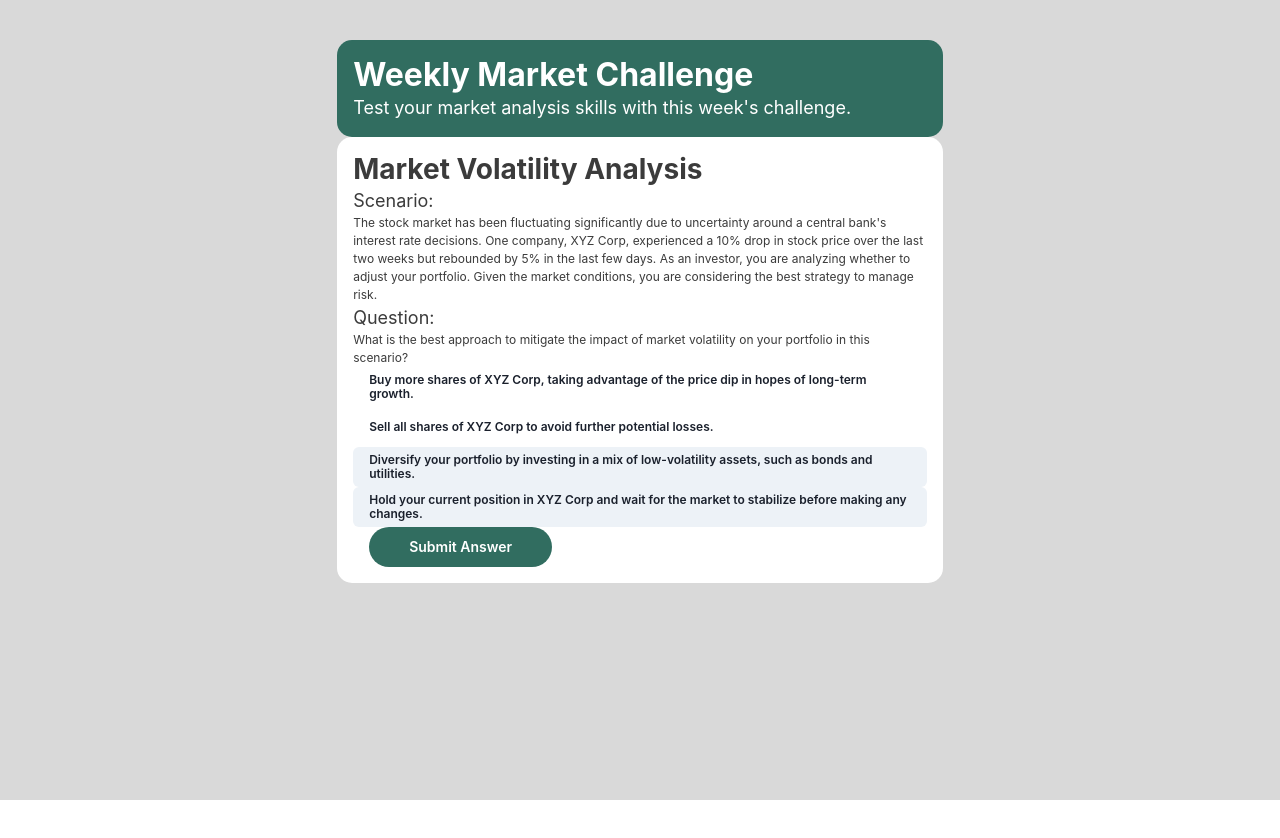
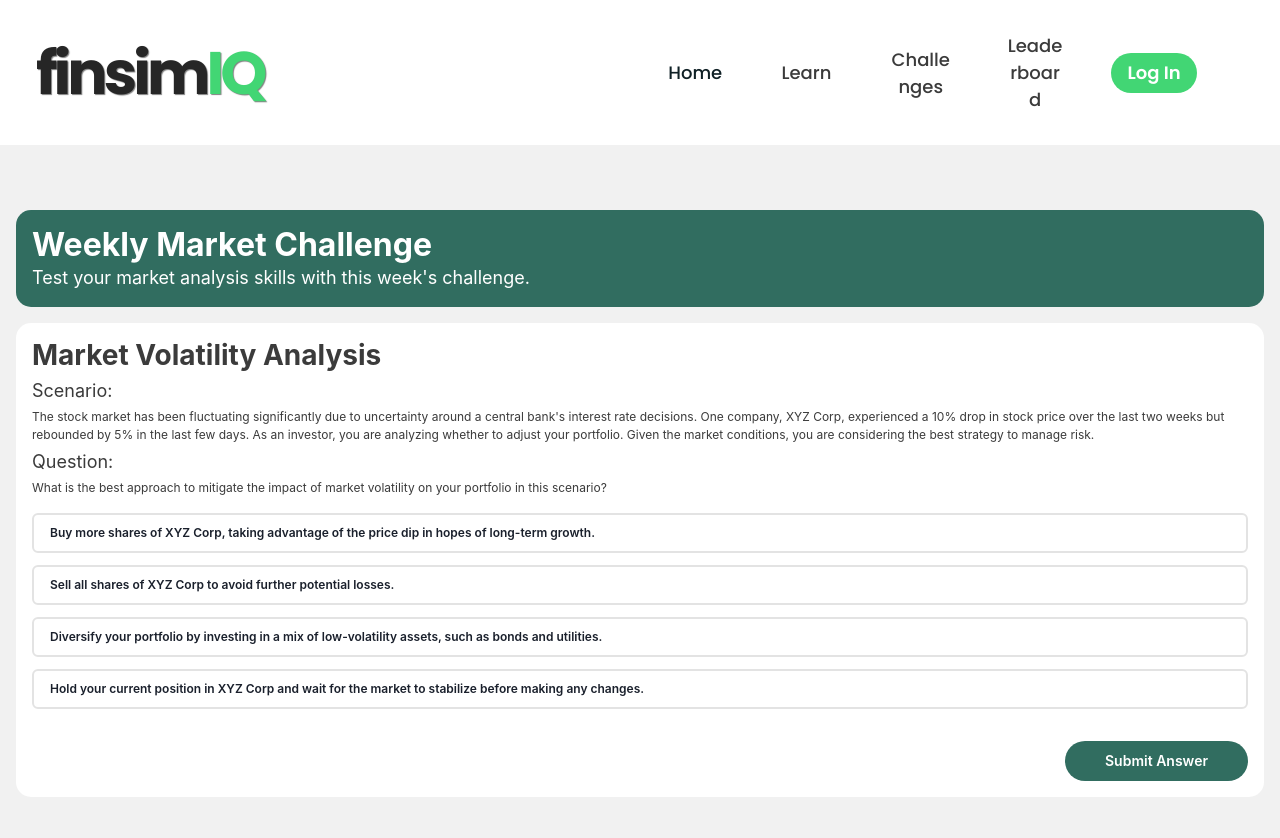
Before and after one commit to FinSimIQ/fin-sim-web-app, a React (Vite) app: page /challenges in a window 1280 px wide. Shown: the top 838 px of the page. Before the commit the page ends 800 px from the top, so only its background shows below. Built offline with nearby package versions, Linux system fonts and the light colour scheme; a web font is replaced by a local one.

Commit message:
answer buttons for question 1 done

```diff
--- a/src/screens/Challenges.jsx
+++ b/src/screens/Challenges.jsx
@@ -1,13 +1,22 @@
-import { Text, Container, Heading, Button, Flex } from "@chakra-ui/react";
+import {
+  Text,
+  Container,
+  Heading,
+  Button,
+  Flex,
+  VStack,
+} from "@chakra-ui/react";
 import React, { useState } from "react";
+import Navbar from "../components/NavBar";
 
 const Challenges = (props) => {
   // for question 1
   const [selectedAnswer, setSelectedAnswer] = useState(null);
   const [isSubmitted, setIsSubmitted] = useState(false);
+  const [isCorrect, setIsCorrect] = useState(false);
 
   // assign the correct answer for question 1 to check later
-  const correctAnswer1 = "D";
+  const correctAnswer1 = "B";
 
   // handle answer selection
   const handleAnswerClick = (answer) => {
@@ -18,68 +27,113 @@ const Challenges = (props) => {
 
   // handle submission
   const handleSubmit = () => {
+    if (!isSubmitted) {
       setIsSubmitted(true);
+      setIsCorrect(selectedAnswer === correctAnswer1);
+    } else {
+      setIsSubmitted(false);
+      setSelectedAnswer(null);
+      setIsCorrect(false);
+    }
   };
 
   // getting and setting answer button bg color
   // hover and pressed
   const getButtonColor = (answer) => {
     if (isSubmitted) {
+      if (answer === selectedAnswer) {
         return answer === correctAnswer1 ? "#42D674" : "#FFADA8"; // Green if correct, red if wrong
+      } else {
+        return "#FFFFFF";
       }
-    /* if (!isSubmitted & (selectedAnswer != null)) {
+    }
+    if (!isSubmitted & (selectedAnswer != null)) {
+      if (answer === selectedAnswer) {
         return "#E3E3E3";
+      } else {
+        return "#FFFFFF";
+      }
     }
     if (!isSubmitted & (selectedAnswer == null)) {
       return "#FFFFFF";
-    } */
+    }
   };
 
+  var submitButtonText;
+
+  if (!isSubmitted) {
+    submitButtonText = "Submit Answer";
+  } else if (isSubmitted && !isCorrect) {
+    submitButtonText = "Try Again!";
+  } else if (isSubmitted && isCorrect) {
+    submitButtonText = "Correct!";
+  }
+
   return (
-    <Flex
-      width={"100vw"}
-      height={"100vh"}
-      justifyContent={"center"}
-      bg="#D9D9D9"
+    <Container minW="100%" p="0" m="0" bg="#D9D9D9">
+      <Navbar></Navbar>
+      <Container maxW="100%" py="65" background="#F1F1F1">
+        <VStack spacing="4" align="stretch">
+          <Container
+            minW="100%"
+            bg="#316D60"
+            color="#FFFFFF"
+            borderRadius="15"
+            padding="4"
           >
-      <Flex padding="10" spacing="10" flexDirection={"column"}>
-        <Container bg="#316D60" color="#FFFFFF" borderRadius="15" padding="4">
             <Heading fontSize="32px">Weekly Market Challenge</Heading>
             <Text fontSize="18px">
               Test your market analysis skills with this week's challenge.
             </Text>
           </Container>
           {/* Question Container 1 */}
-        <Container bg="#FFFFFF" color="#3B3B3B" borderRadius="15" padding="4">
+          <Container
+            minW="100%"
+            bg="#FFFFFF"
+            color="#3B3B3B"
+            borderRadius="15"
+            padding="4"
+          >
             <Heading fontSize="28px">Market Volatility Analysis</Heading>
-          <Text fontSize="18px">Scenario:</Text>
+            <Text fontSize="18px" py="1">
+              Scenario:
+            </Text>
             <Text fontSize="12px">
               The stock market has been fluctuating significantly due to
               uncertainty around a central bank's interest rate decisions. One
               company, XYZ Corp, experienced a 10% drop in stock price over the
               last two weeks but rebounded by 5% in the last few days. As an
-            investor, you are analyzing whether to adjust your portfolio. Given
-            the market conditions, you are considering the best strategy to
-            manage risk.
+              investor, you are analyzing whether to adjust your portfolio.
+              Given the market conditions, you are considering the best strategy
+              to manage risk.
             </Text>
-          <Text fontSize="18px">Question:</Text>
+            <Text fontSize="18px" py="1">
+              Question:
+            </Text>
             <Text fontSize="12px">
               What is the best approach to mitigate the impact of market
               volatility on your portfolio in this scenario?
             </Text>
-          <Flex flexDirection={"column"} direction={"LTR"} flexWrap={true}>
+            <Flex
+              flexDirection={"column"}
+              direction={"LTR"}
+              flexWrap={true}
+              gap={3}
+              py="4"
+            >
               <Button
-              bg="#FFFFFF"
+                bg={getButtonColor("A")}
                 borderColor="#E3E3E3"
+                borderWidth="2px"
                 _hover={{ bg: "#E3E3E3" }}
                 _active={{
-                bg: "#42D674",
+                  bg: "#E3E3E3",
                   transform: "scale(0.98)",
-                borderColor: "#51B276",
                 }}
                 display="inline-block"
                 overflow="hidden"
                 whiteSpace="normal"
+                onClick={() => handleAnswerClick("A")}
               >
                 <Text fontSize="12px" textAlign="left">
                   Buy more shares of XYZ Corp, taking advantage of the price dip
@@ -87,17 +141,19 @@ const Challenges = (props) => {
                 </Text>
               </Button>
               <Button
-              bg="#FFFFFF"
+                bg={getButtonColor("B")}
                 borderColor="#E3E3E3"
+                borderWidth="2px"
                 _hover={{ bg: "#E3E3E3" }}
                 _active={{
-                bg: "#42D674",
+                  bg: "#E3E3E3",
                   transform: "scale(0.98)",
                   borderColor: "#51B276",
                 }}
                 display="inline-block"
                 overflow="hidden"
                 whiteSpace="normal"
+                onClick={() => handleAnswerClick("B")}
               >
                 <Text fontSize="12px" textAlign="left">
                   Sell all shares of XYZ Corp to avoid further potential losses.
@@ -106,27 +162,31 @@ const Challenges = (props) => {
               <Button
                 bg={getButtonColor("C")}
                 borderColor="#E3E3E3"
+                borderWidth="2px"
                 _hover={{ bg: "#E3E3E3" }}
                 _active={{
-                bg: "#42D674",
+                  bg: "#E3E3E3",
                   transform: "scale(0.98)",
                   borderColor: "#51B276",
                 }}
                 display="inline-block"
                 overflow="hidden"
                 whiteSpace="normal"
+                onClick={() => handleAnswerClick("C")}
               >
                 <Text fontSize="12px" textAlign="left">
-                Diversify your portfolio by investing in a mix of low-volatility
-                assets, such as bonds and utilities.
+                  Diversify your portfolio by investing in a mix of
+                  low-volatility assets, such as bonds and utilities.
                 </Text>
               </Button>
               <Button
                 bg={getButtonColor("D")}
                 borderColor="#E3E3E3"
+                borderWidth="2px"
+                border
                 _hover={{ bg: "#E3E3E3" }}
                 _active={{
-                bg: "#42D674",
+                  bg: "#E3E3E3",
                   transform: "scale(0.98)",
                   borderColor: "#51B276",
                 }}
@@ -140,7 +200,9 @@ const Challenges = (props) => {
                   to stabilize before making any changes.
                 </Text>
               </Button>
-            <Container>
+            </Flex>
+            {/* Right-aligned Submit Button */}
+            <Flex justifyContent="flex-end" mt="4">
               <Button
                 bg="#316D60"
                 paddingLeft="10"
@@ -148,19 +210,16 @@ const Challenges = (props) => {
                 color="#FFFFFF"
                 borderRadius="20"
                 fontSize="14px"
-                display="inline-block"
-                overflow="hidden"
-                whiteSpace="normal"
                 onClick={handleSubmit}
               >
-                Submit Answer
+                {submitButtonText}
               </Button>
-            </Container>
             </Flex>
           </Container>
           {/*// Question Container 2 // Question Container 3*/}
-      </Flex>
-    </Flex>
+        </VStack>
+      </Container>
+    </Container>
   );
 };
 
```
Lines whose indentation alone changed are shown as unchanged.
